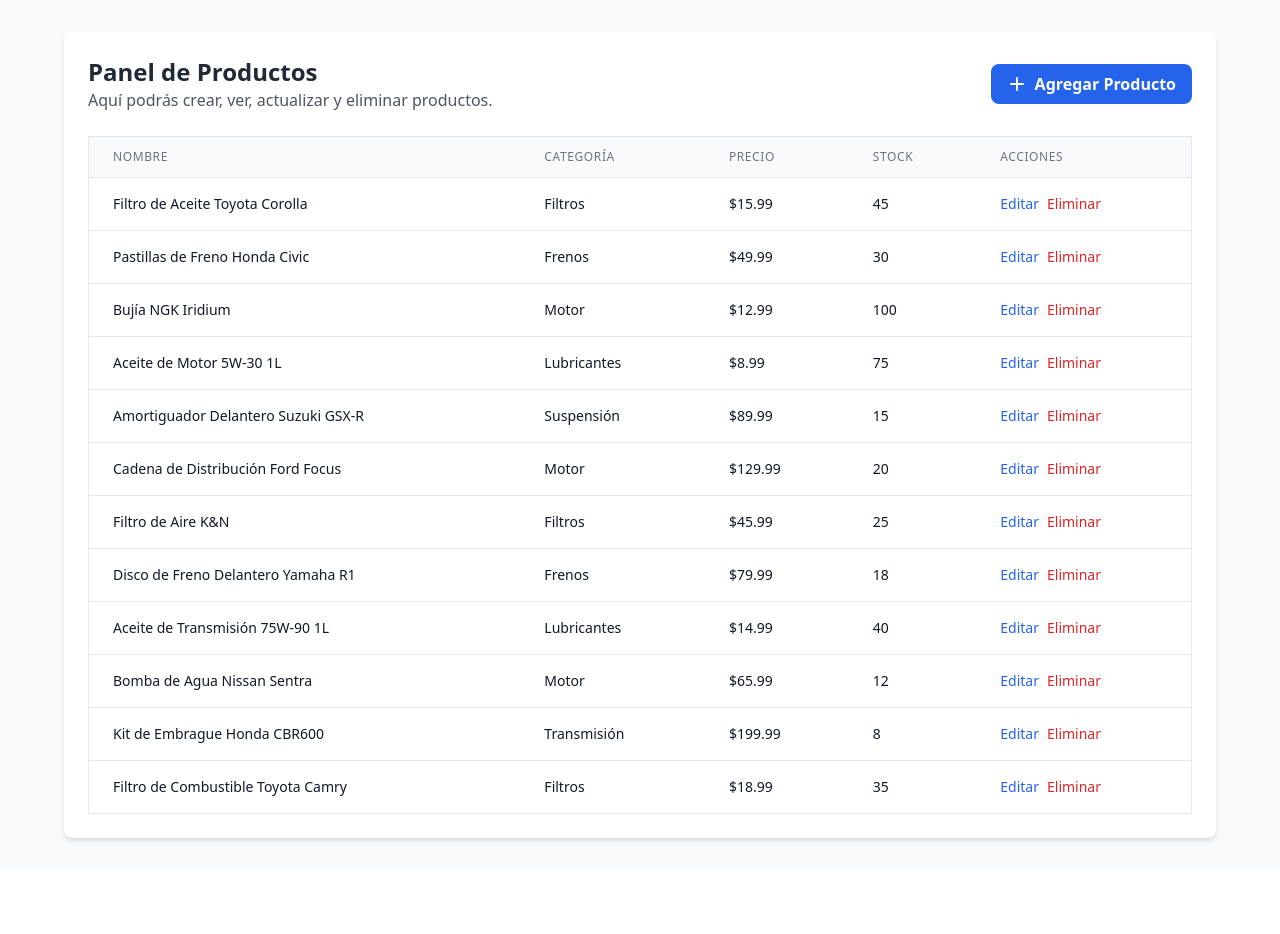
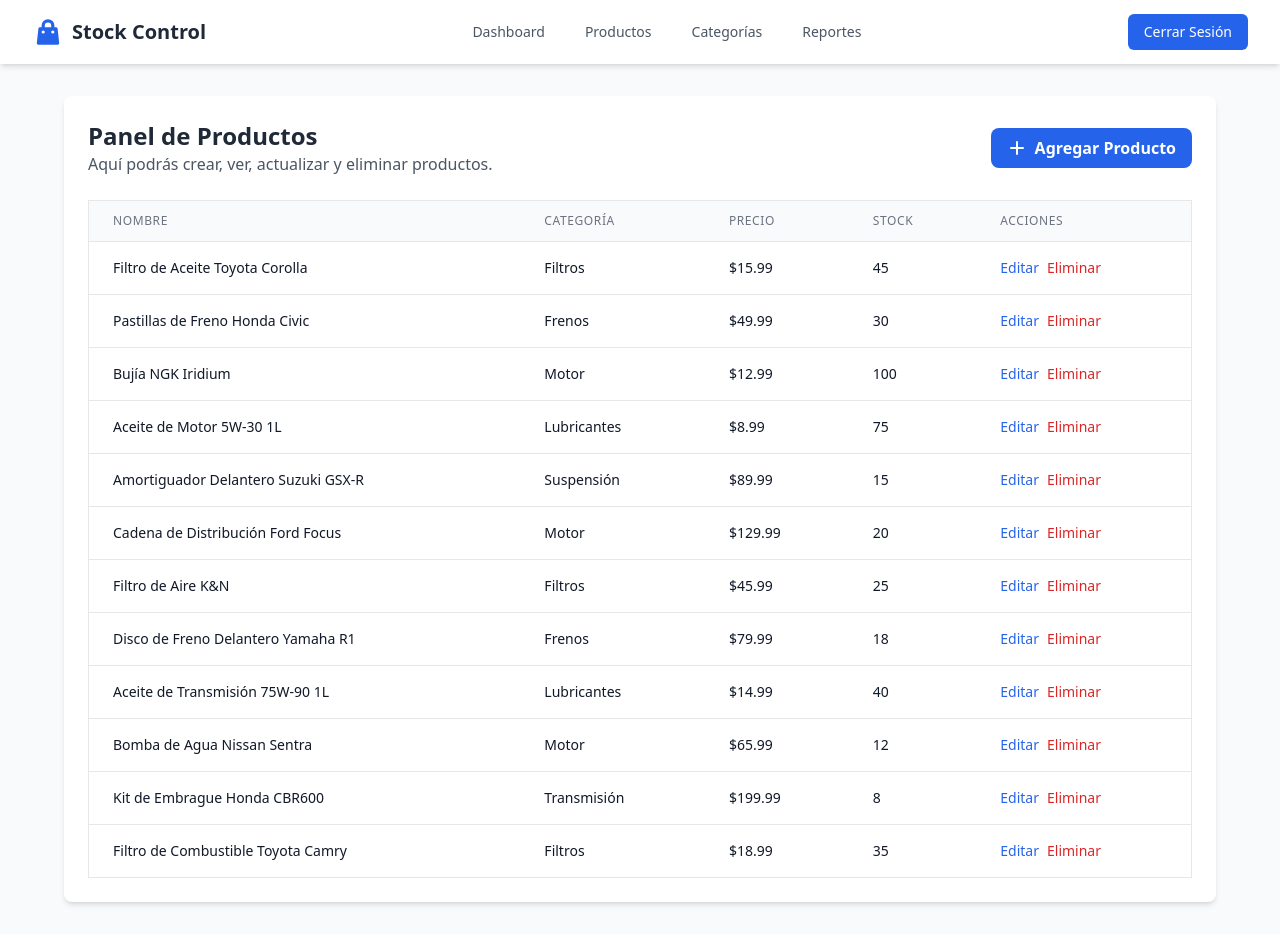
Before and after one commit to lucasecapdevila/stock-app-frontend, a React (Vite) app: page /admin in a window 1280 px wide. Before the commit the page ends 870 px from the top, so only its background shows below. Built offline with nearby package versions, Linux system fonts and the light colour scheme; sample sign-in values are in the browser's storage.

Commit message:
basic header added

```diff
--- /dev/null
+++ b/src/components/common/Navbar.tsx
@@ -0,0 +1,55 @@
+import { Link, useNavigate } from 'react-router';
+
+const Navbar = () => {
+  const navigate = useNavigate();
+
+  const handleLogout = () => {
+    // Aquí puedes agregar la lógica para limpiar el token o cualquier dato de sesión
+    localStorage.removeItem('token'); // Si estás usando token en localStorage
+    // Redirigir a la página de inicio
+    navigate('/');
+  };
+
+  return (
+    <nav className="bg-white shadow-md">
+      <div className="max-w-7xl mx-auto px-4 sm:px-6 lg:px-8">
+        <div className="flex justify-between h-16">
+          <div className="flex items-center">
+            <Link to="/" className="flex items-center">
+              <svg xmlns="http://www.w3.org/2000/svg" className="h-8 w-8 text-blue-600" viewBox="0 0 20 20" fill="currentColor">
+                <path fillRule="evenodd" d="M10 2a4 4 0 00-4 4v1H5a1 1 0 00-.994.89l-1 9A1 1 0 004 18h12a1 1 0 00.994-1.11l-1-9A1 1 0 0015 7h-1V6a4 4 0 00-4-4zm2 5V6a2 2 0 10-4 0v1h4zm-6 3a1 1 0 112 0 1 1 0 01-2 0zm7-1a1 1 0 100 2 1 1 0 000-2z" clipRule="evenodd" />
+              </svg>
+              <span className="ml-2 text-xl font-bold text-gray-800">Stock Control</span>
+            </Link>
+          </div>
+
+          <div className="flex items-center space-x-4">
+            <Link to="/" className="text-gray-600 hover:text-blue-600 px-3 py-2 rounded-md text-sm font-medium">
+              Dashboard
+            </Link>
+            <Link to="/productos" className="text-gray-600 hover:text-blue-600 px-3 py-2 rounded-md text-sm font-medium">
+              Productos
+            </Link>
+            <Link to="/categorias" className="text-gray-600 hover:text-blue-600 px-3 py-2 rounded-md text-sm font-medium">
+              Categorías
+            </Link>
+            <Link to="/reportes" className="text-gray-600 hover:text-blue-600 px-3 py-2 rounded-md text-sm font-medium">
+              Reportes
+            </Link>
+          </div>
+
+          <div className="flex items-center">
+            <button
+              onClick={handleLogout}
+              className="bg-blue-600 hover:bg-blue-700 text-white px-4 py-2 rounded-md text-sm font-medium transition-colors duration-200 flex items-center gap-2"
+            >
+              Cerrar Sesión
+            </button>
+          </div>
+        </div>
+      </div>
+    </nav>
+  );
+};
+
+export default Navbar;
--- a/src/components/pages/Dashboard.tsx
+++ b/src/components/pages/Dashboard.tsx
@@ -1,4 +1,5 @@
 import { useState } from 'react';
+import Navbar from '../common/Navbar';
 
 interface Product {
   id: string;
@@ -38,7 +39,9 @@ const Dashboard = () => {
   };
 
   return (
-    <div className="min-h-screen bg-gray-50 p-8">
+    <div className="min-h-screen bg-gray-50">
+      <Navbar />
+      <div className="p-8">
         <div className="max-w-6xl mx-auto bg-white rounded-lg shadow-md p-6">
           <div className="flex justify-between items-center mb-6">
             <div>
@@ -112,6 +115,7 @@ const Dashboard = () => {
           </div>
         </div>
       </div>
+    </div>
   )
 }
 
```
Lines whose indentation alone changed are shown as unchanged.
